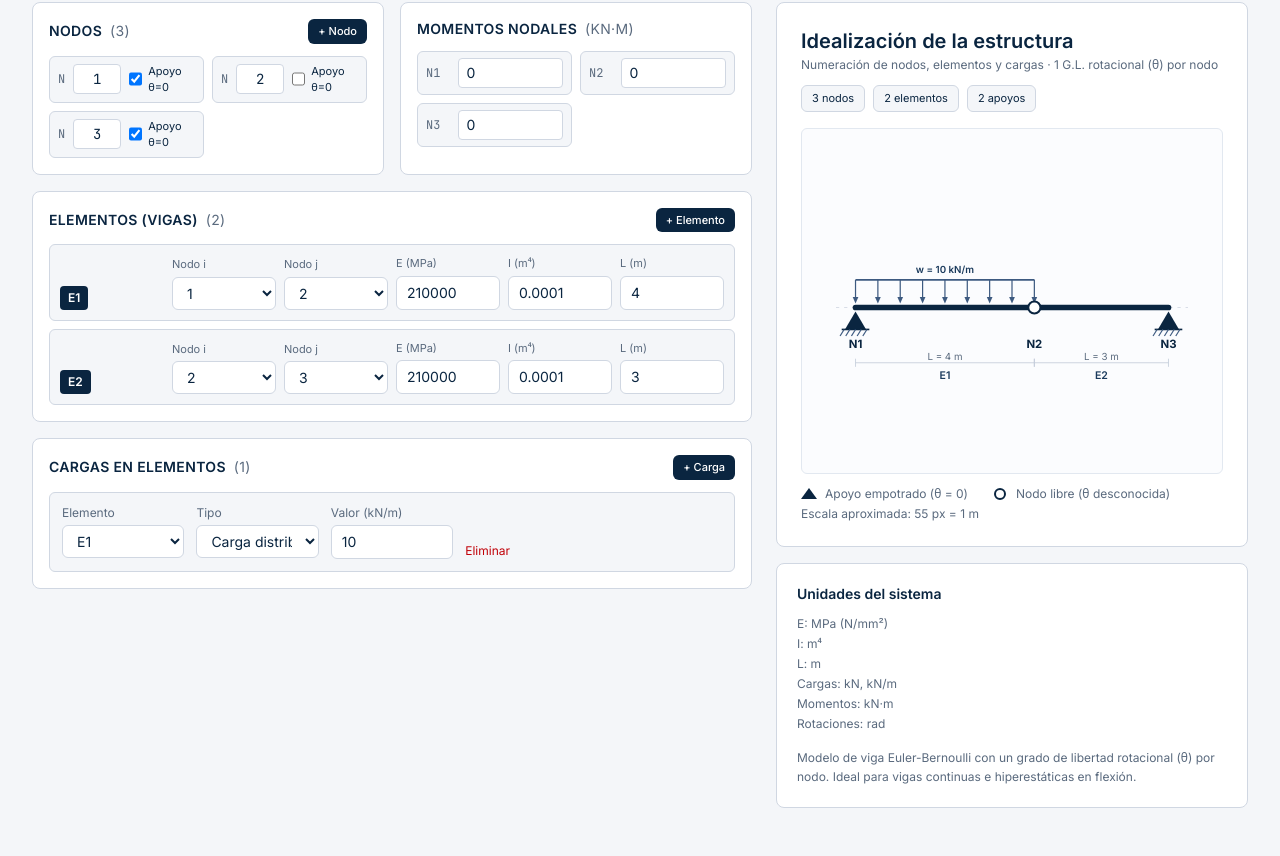
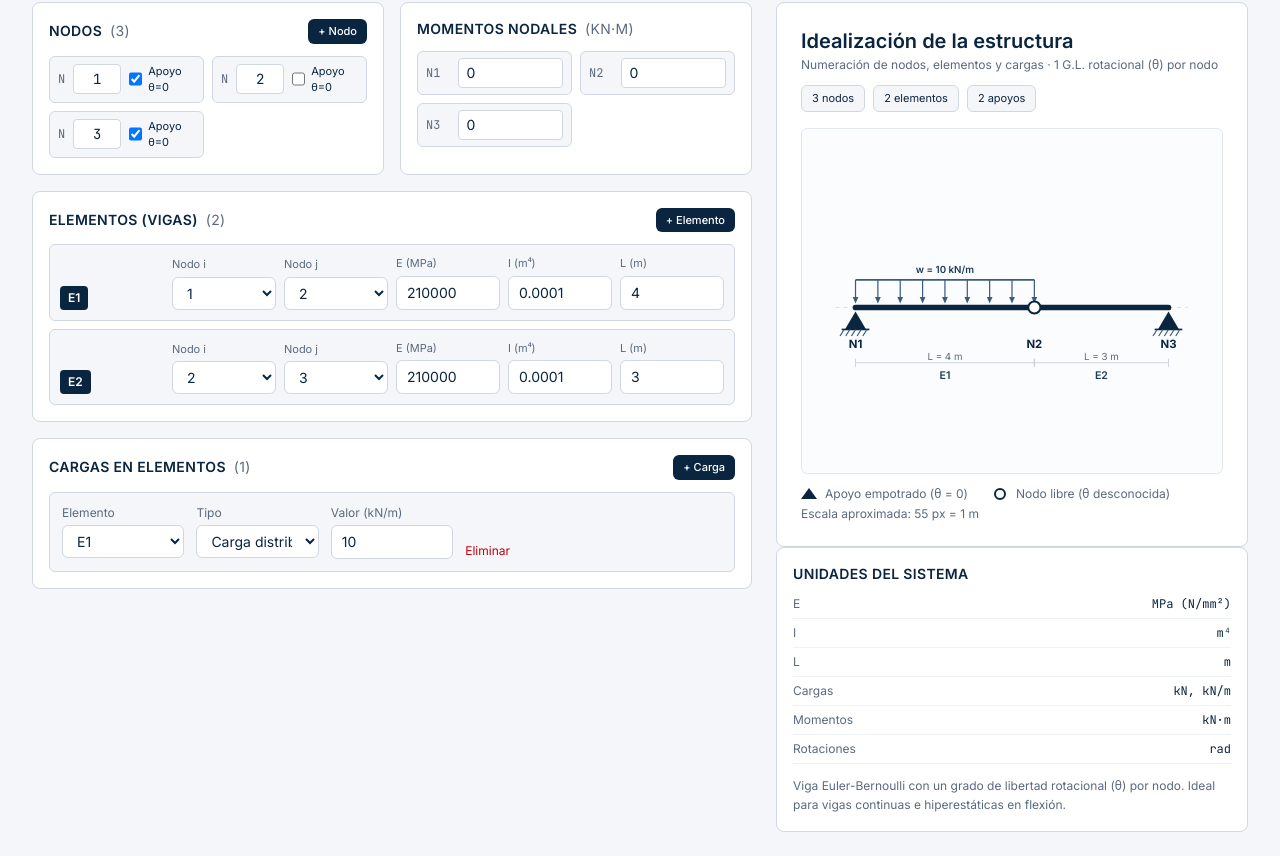
Before and after one commit to AngelMoralesChazari/calculomatricial, a React (Vite) app: page / in a window 1280 px wide. Shown: the part 225-1081 px from the top of the page. Before the commit the page ends 1057 px from the top, so only its background shows below. Built offline with nearby package versions, Linux system fonts and the light colour scheme.

Commit message:
feat: compactar panel de unidades del sistema

```diff
--- a/src/components/UnitsPanel.tsx
+++ b/src/components/UnitsPanel.tsx
@@ -1,20 +1,31 @@
 import { units } from '../data/units'
+
+const rows: [string, string][] = [
+  ['E', `${units.E} (N/mm²)`],
+  ['I', units.I],
+  ['L', units.L],
+  ['Cargas', `${units.point}, ${units.udl}`],
+  ['Momentos', units.moment],
+  ['Rotaciones', units.rotation],
+]
 
 export function UnitsPanel() {
   return (
-    <div className="mt-4 rounded-lg border border-[#d0d7e2] bg-white p-5">
-      <h3 className="mb-3 text-sm font-semibold text-[#0a2540]">Unidades del sistema</h3>
-      <ul className="space-y-1 text-xs text-[#5a6a7e]">
-        <li>E: MPa (N/mm²)</li>
-        <li>I: m⁴</li>
-        <li>L: m</li>
-        <li>Cargas: kN, kN/m</li>
-        <li>Momentos: {units.moment}</li>
-        <li>Rotaciones: {units.rotation}</li>
-      </ul>
-      <p className="mt-4 text-xs leading-relaxed text-[#5a6a7e]">
-        Modelo de viga Euler-Bernoulli con un grado de libertad rotacional (θ) por nodo.
-        Ideal para vigas continuas e hiperestáticas en flexión.
+    <div className="rounded-lg border border-[#d0d7e2] bg-white p-4">
+      <h2 className="mb-3 text-sm font-semibold uppercase tracking-wide text-[#0a2540]">
+        Unidades del sistema
+      </h2>
+      <dl className="space-y-1.5 text-xs">
+        {rows.map(([label, value]) => (
+          <div key={label} className="flex items-baseline justify-between gap-2 border-b border-[#eef1f6] pb-1.5">
+            <dt className="text-[#5a6a7e]">{label}</dt>
+            <dd className="font-mono text-[#0a2540]">{value}</dd>
+          </div>
+        ))}
+      </dl>
+      <p className="mt-3 text-xs leading-relaxed text-[#5a6a7e]">
+        Viga Euler-Bernoulli con un grado de libertad rotacional (θ) por nodo. Ideal para vigas continuas e
+        hiperestáticas en flexión.
       </p>
     </div>
   )
```
